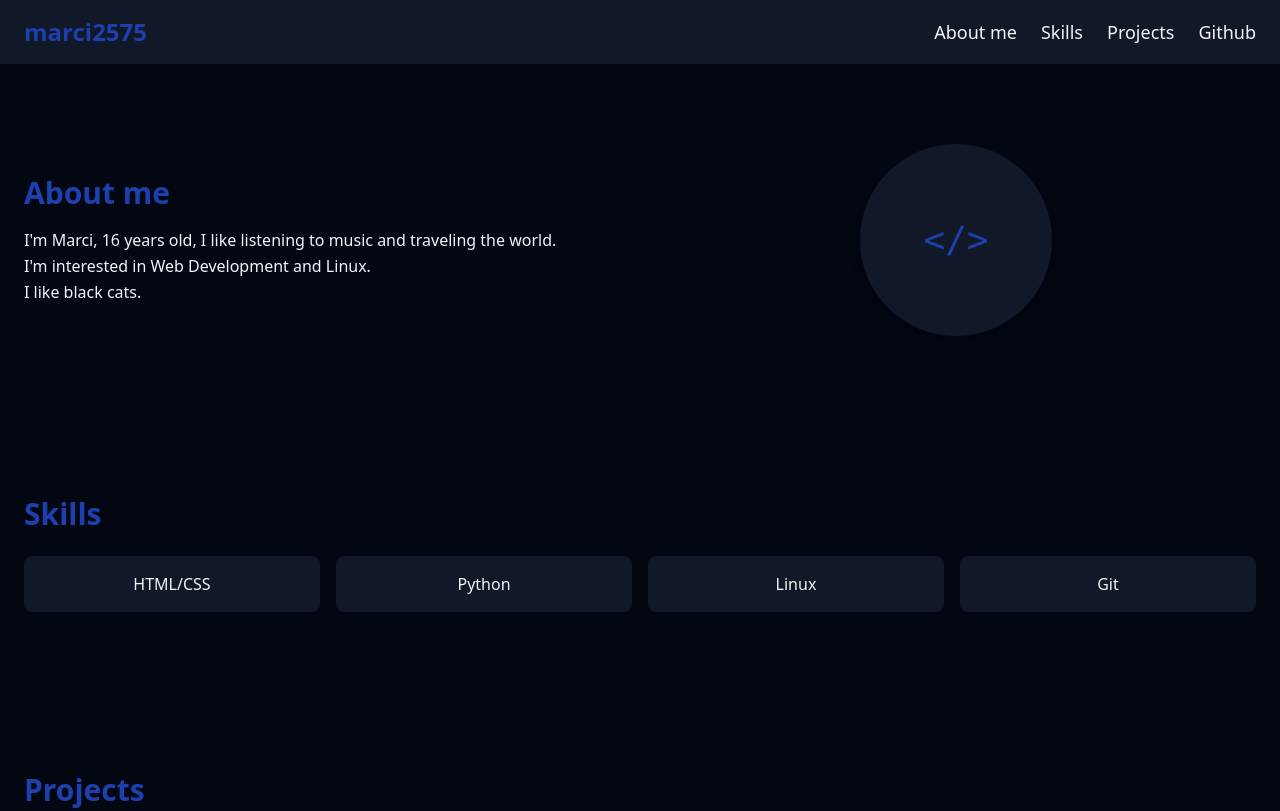
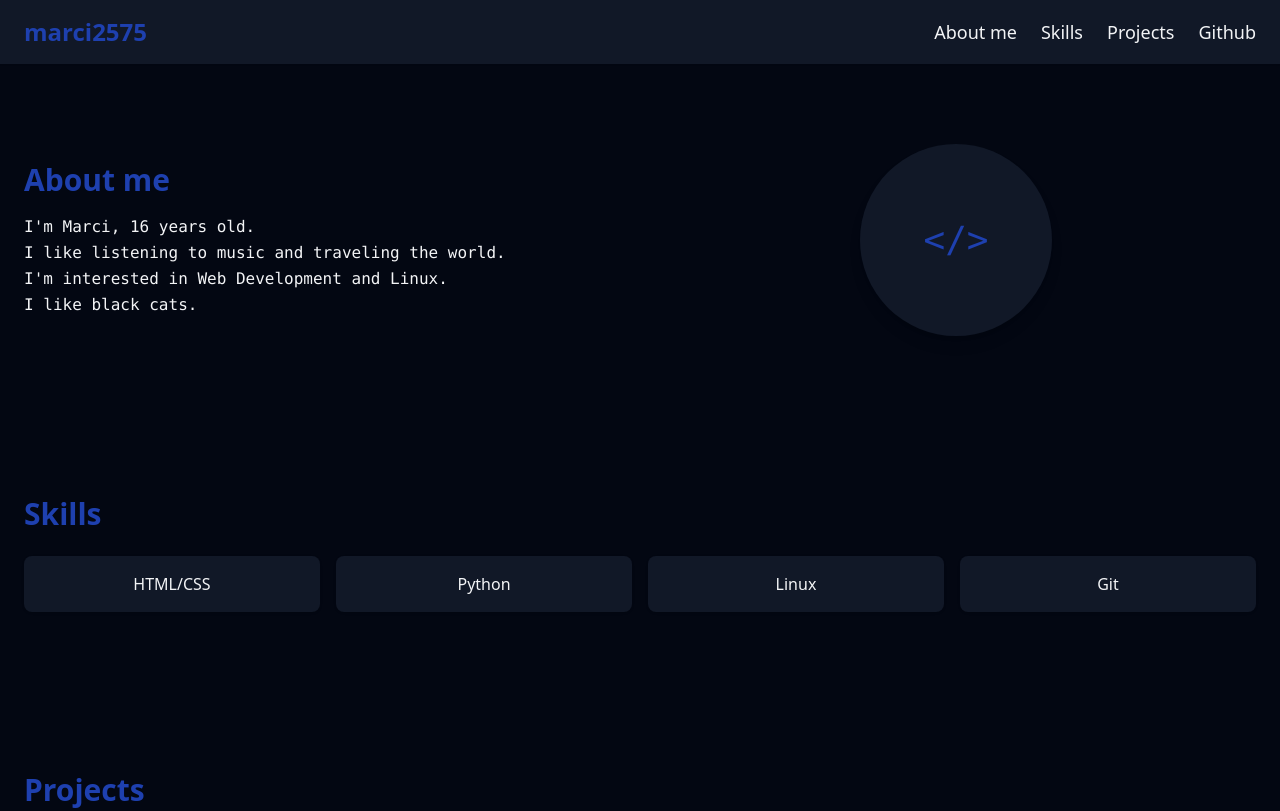
Before and after one commit to marci2575/marci2575.github.io, a plain HTML site: page index.html in a window 1280 px wide. Shown: the top 811 px of the page. Drawn offline with nearby package versions, Linux system fonts and the light colour scheme.

Commit message:
Refactor 'About me' section in index.html
Updated the 'About me' section to use a monospaced font.

```diff
--- a/index.html
+++ b/index.html
@@ -52,13 +52,16 @@
     <section id="about" class="grid md:grid-cols-2 gap-8 items-center py-12">
       <div>
         <h2 class="text-3xl font-semibold mb-4 text-primary">About me</h2>
-        <p class="leading-relaxed">
-          I'm Marci, 16 years old, I like listening to music and traveling the world.
+        <p class="leading-relaxed font-mono">
+          I'm Marci, 16 years old.
         </p>
-        <p class="leading-relaxed">
+        <p class="leading-relaxed font-mono">
+          I like listening to music and traveling the world.
+        </p>
+        <p class="leading-relaxed font-mono">
           I'm interested in Web Development and Linux.
         </p>
-        <p class="leading-relaxed">
+        <p class="leading-relaxed font-mono">
           I like black cats.
         </p>
       </div>
```
